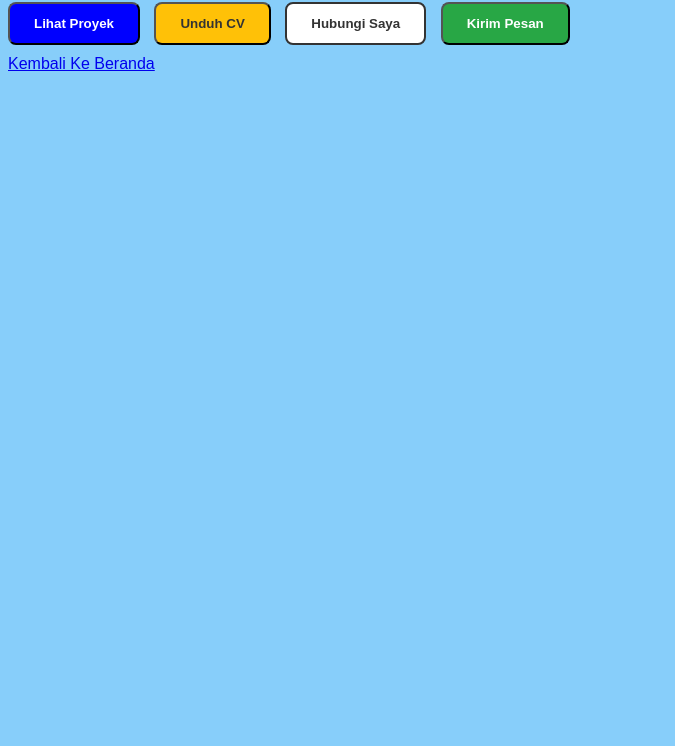
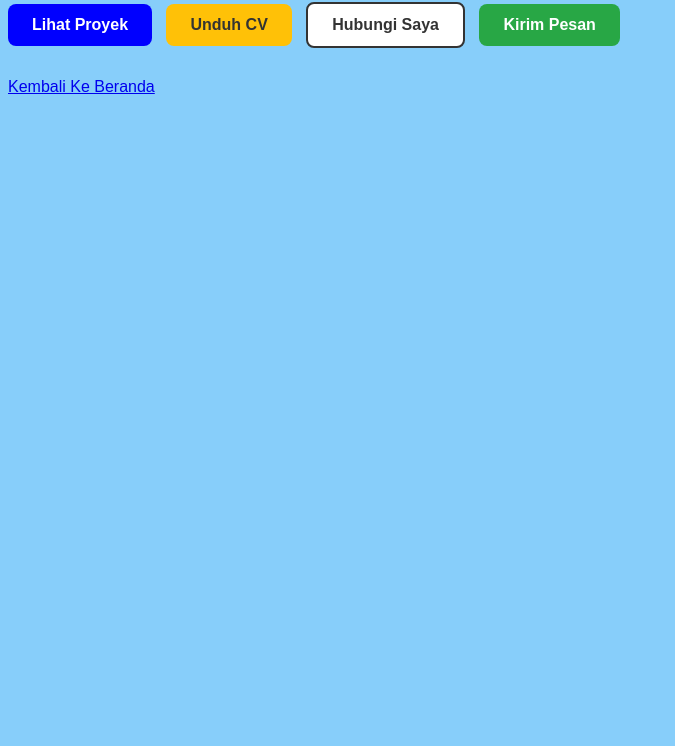
Before and after one commit to Tony-FernandesZzz/tony-xtkj1-30-pwd-formatif, a plain HTML site: page components/button-set.html in a window 1280 px wide. Shown: the part 54-800 px from the top of the page, without its empty margins (0-675 px from the left). Drawn offline with Linux system fonts and the light colour scheme.

Commit message:
fix: update button tags and clean up css

```diff
--- a/components/button-set.html
+++ b/components/button-set.html
@@ -6,6 +6,7 @@
     <title>Kumpulan Tombol</title>
 
     <style>
+        /* Gaya Dasar Halaman */
         body {
             background-color: lightskyblue;
             font-family: Arial, sans-serif;
@@ -14,6 +15,8 @@
             color: black;
             font-size: 20px;
         }
+
+        /* Gaya Dasar Tombol */
         .btn {
             display: inline-block;
             padding: 12px 24px;
@@ -26,23 +29,30 @@
             margin-right: 10px;
             margin-bottom: 10px;
         }
+
+        /* Berbagi satu aturan warna tulisan gelap */
+        .btn-secondary, .btn-outline {
+            color: #333333;
+        }
+
+        /* Warna Latar dari Masing-Masing Tombol */
         .btn-primary {
             background-color: blue;
             color: white;
         }
         .btn-secondary {
             background-color: rgb(255, 193, 7);
-            color: #333333;
         }
         .btn-outline {
             background-color: white;
             border: 2px solid #333333;
-            color: #333333;
         }
         .btn-send {
             background-color: rgba(40, 167, 69, 1);
             color: white;
         }
+
+        /* Efek Hover */
         .btn-primary:hover {
             background-color: navy;
         }
@@ -60,16 +70,20 @@
 <body>
 
     <main>
+        <!-- Judul Bagian -->
         <h2>Kumpulan Tombol</h2>
+
+        <!-- Kelompok Tombol -->
         <div class="button-group">
-            <button class="btn btn-primary">Lihat Proyek</button>
-            <button class="btn btn-secondary">Unduh CV</button>
-            <button class="btn btn-outline">Hubungi Saya</button>
-            <button class="btn btn-send">Kirim Pesan</button>
+            <a href="#" class="btn btn-primary">Lihat Proyek</a>
+            <a href="#" class="btn btn-secondary">Unduh CV</a>
+            <a href="#" class="btn btn-outline">Hubungi Saya</a>
+            <a href="#" class="btn btn-send">Kirim Pesan</a>
         </div>
 
-        <footer>
-            <a href="../index.html">Kembali Ke Beranda  </a>
+        <!-- Tautan untuk kembali ke beranda -->
+        <footer style="margin-top: 20px;">
+            <a href="../index.html">Kembali Ke Beranda</a>
         </footer>
     </main>
 </body>
```
